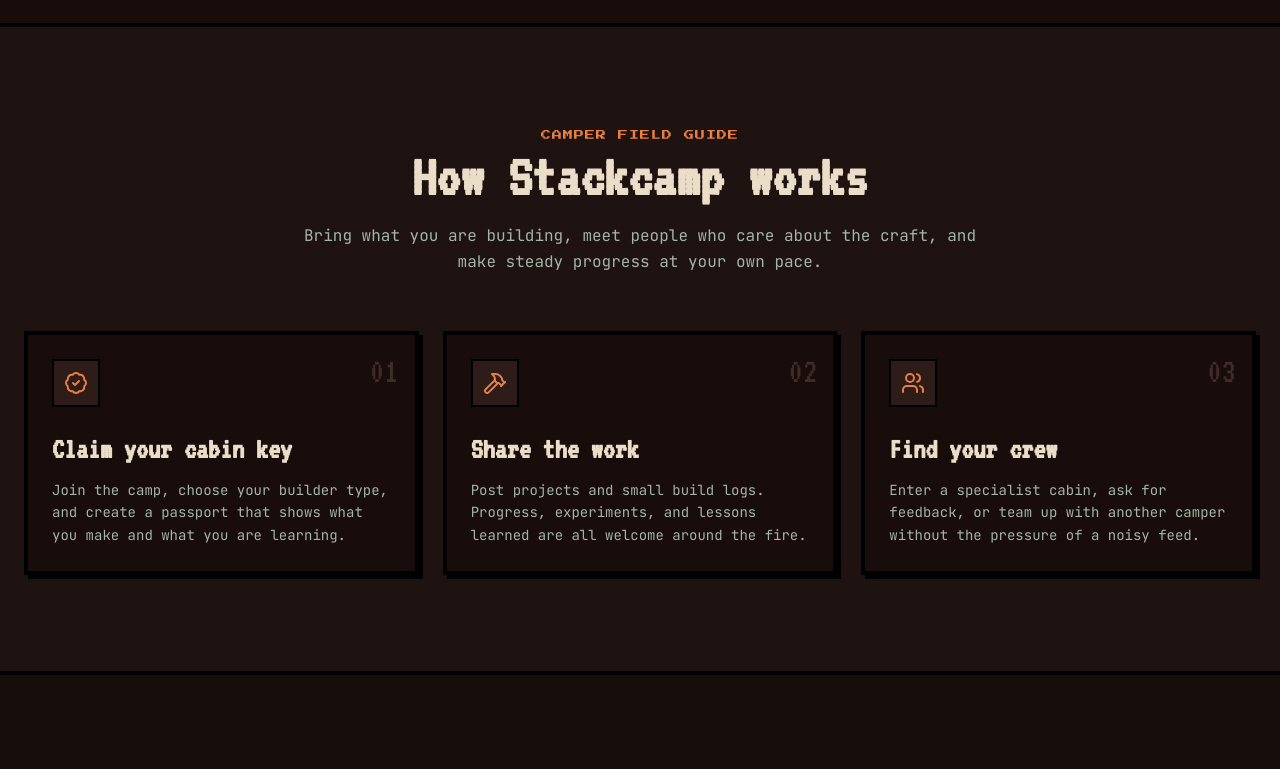
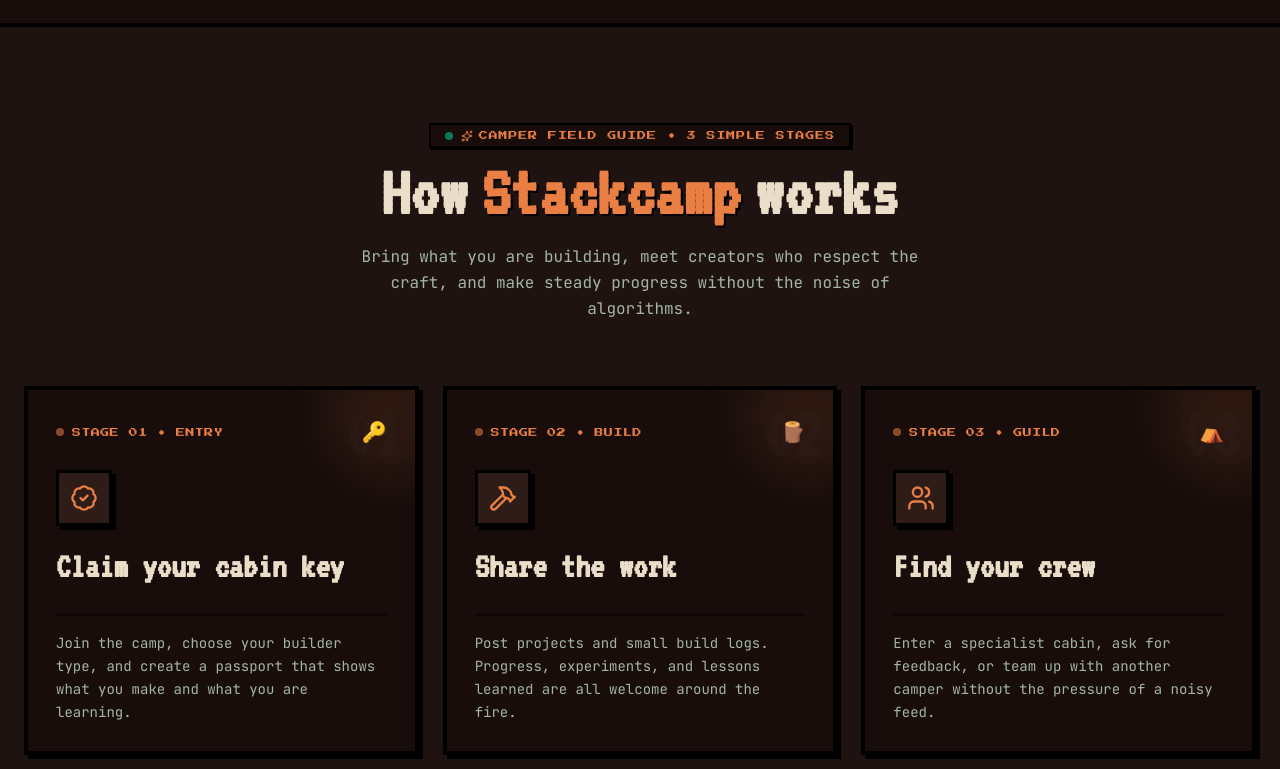
Before and after one commit to RonanStack24/stackcamp, a React (Vite) app: page / in a window 1280 px wide. Shown: the part 1520-2289 px from the top of the page. Built offline with nearby package versions, Linux system fonts and the light colour scheme; no server answers.

Commit message:
feat: add 3D kinetic typography and interactive isometric tilt cards to How Stackcamp Works

```diff
--- a/src/components/CommunityGuide.tsx
+++ b/src/components/CommunityGuide.tsx
@@ -1,4 +1,10 @@
-import { motion } from "motion/react";
+import {
+  motion,
+  useReducedMotion,
+  useMotionValue,
+  useSpring,
+  useTransform
+} from "motion/react";
 import {
   BadgeCheck,
   BookOpen,
@@ -9,15 +15,28 @@
   Rocket,
   ShieldCheck,
   Users,
+  ArrowRight,
+  Sparkles,
 } from "lucide-react";
 
-const steps = [
+interface StepItem {
+  icon: typeof BadgeCheck;
+  number: string;
+  title: string;
+  description: string;
+  badge: string;
+  emoji: string;
+}
+
+const steps: StepItem[] = [
   {
     icon: BadgeCheck,
     number: "01",
     title: "Claim your cabin key",
     description:
       "Join the camp, choose your builder type, and create a passport that shows what you make and what you are learning.",
+    badge: "STAGE 01 • ENTRY",
+    emoji: "🔑",
   },
   {
     icon: Hammer,
@@ -25,6 +44,8 @@
     title: "Share the work",
     description:
       "Post projects and small build logs. Progress, experiments, and lessons learned are all welcome around the fire.",
+    badge: "STAGE 02 • BUILD",
+    emoji: "🪵",
   },
   {
     icon: Users,
@@ -32,8 +53,104 @@
     title: "Find your crew",
     description:
       "Enter a specialist cabin, ask for feedback, or team up with another camper without the pressure of a noisy feed.",
+    badge: "STAGE 03 • GUILD",
+    emoji: "⛺",
   },
 ];
+
+// Interactive 3D Isometric Parallax Step Card
+function Step3DCard({ step, index }: { step: StepItem; index: number }) {
+  const shouldReduceMotion = useReducedMotion();
+  const mouseX = useMotionValue(0);
+  const mouseY = useMotionValue(0);
+
+  const rotateX = useSpring(useTransform(mouseY, [-0.5, 0.5], [12, -12]), { stiffness: 240, damping: 22 });
+  const rotateY = useSpring(useTransform(mouseX, [-0.5, 0.5], [-14, 14]), { stiffness: 240, damping: 22 });
+
+  const handleMouseMove = (e: React.MouseEvent<HTMLDivElement>) => {
+    if (shouldReduceMotion) return;
+    const rect = e.currentTarget.getBoundingClientRect();
+    const x = (e.clientX - rect.left) / rect.width - 0.5;
+    const y = (e.clientY - rect.top) / rect.height - 0.5;
+    mouseX.set(x);
+    mouseY.set(y);
+  };
+
+  const handleMouseLeave = () => {
+    mouseX.set(0);
+    mouseY.set(0);
+  };
+
+  const Icon = step.icon;
+
+  return (
+    <div
+      style={{ perspective: 1000 }}
+      onMouseMove={handleMouseMove}
+      onMouseLeave={handleMouseLeave}
+      className="h-full"
+    >
+      <motion.article
+        initial={{ opacity: 0, y: 24 }}
+        whileInView={{ opacity: 1, y: 0 }}
+        viewport={{ once: true, margin: "-60px" }}
+        transition={{ delay: index * 0.12, duration: 0.5 }}
+        style={{
+          rotateX: shouldReduceMotion ? 0 : rotateX,
+          rotateY: shouldReduceMotion ? 0 : rotateY,
+          transformStyle: "preserve-3d",
+        }}
+        whileHover={shouldReduceMotion ? undefined : { scale: 1.03 }}
+        className="relative border-4 border-black bg-cocoa-950 p-6 sm:p-7 retro-shadow overflow-hidden h-full flex flex-col justify-between group transition-colors hover:border-amber-orange cursor-default"
+      >
+        {/* Ambient radial glow on hover (Z-10px) */}
+        <div
+          className="absolute -top-10 -right-10 w-32 h-32 bg-amber-orange/10 rounded-full blur-xl pointer-events-none group-hover:bg-amber-orange/25 transition-colors"
+          style={{ transform: "translateZ(-10px)" }}
+        />
+
+        {/* Massive Giant Background Step Number (Z-5px) */}
+        <span
+          className="absolute right-3 top-2 font-display text-6xl sm:text-7xl font-bold text-cocoa-800/40 select-none group-hover:text-amber-orange/20 transition-colors pointer-events-none"
+          style={{ transform: "translateZ(-5px)" }}
+        >
+          {step.number}
+        </span>
+
+        {/* Top meta strip with Stage pill & emoji (Z-22px) */}
+        <div className="flex items-center justify-between mb-6 relative z-10" style={{ transform: "translateZ(22px)" }}>
+          <div className="flex items-center gap-2">
+            <span className="h-2 w-2 bg-amber-orange rounded-full animate-pulse" />
+            <span className="font-pixel text-[9px] text-amber-orange tracking-wider uppercase">
+              {step.badge}
+            </span>
+          </div>
+          <span className="text-xl transform group-hover:scale-125 transition-transform duration-300">
+            {step.emoji}
+          </span>
+        </div>
+
+        {/* Icon & Title block (Z-30px) */}
+        <div style={{ transform: "translateZ(30px)", transformStyle: "preserve-3d" }}>
+          <div className="mb-5 flex h-14 w-14 items-center justify-center border-3 border-black bg-logo-brown text-amber-orange group-hover:bg-amber-orange group-hover:text-cocoa-950 transition-all duration-300 shadow-[4px_4px_0px_0px_rgba(0,0,0,1)] group-hover:shadow-[2px_2px_0px_0px_rgba(0,0,0,1)] group-hover:translate-x-0.5 group-hover:translate-y-0.5">
+            <Icon className="h-7 w-7 transform group-hover:rotate-6 transition-transform" />
+          </div>
+
+          <h3 className="mb-3 font-display text-3xl sm:text-4xl font-bold text-warm-beige group-hover:text-amber-orange transition-colors">
+            {step.title}
+          </h3>
+        </div>
+
+        {/* Description & Trail footer (Z-16px) */}
+        <div className="mt-4 pt-4 border-t-2 border-black/40" style={{ transform: "translateZ(16px)" }}>
+          <p className="text-xs sm:text-sm leading-relaxed text-sage-text font-mono">
+            {step.description}
+          </p>
+        </div>
+      </motion.article>
+    </div>
+  );
+}
 
 const roadmap = [
   {
@@ -83,49 +200,95 @@
 ];
 
 export default function CommunityGuide() {
+  const shouldReduceMotion = useReducedMotion();
+
   return (
     <>
-      <section className="relative z-10 border-t-4 border-black bg-cocoa-900/80 py-24">
+      <section id="how-it-works" className="relative z-10 border-t-4 border-black bg-cocoa-900/80 py-24">
         <div className="mx-auto max-w-7xl px-6">
-          <div className="mx-auto mb-14 max-w-2xl space-y-4 text-center">
-            <span className="font-pixel text-[10px] uppercase tracking-widest text-amber-orange">
-              Camper field guide
-            </span>
-            <h2 className="font-display text-5xl font-bold text-warm-beige md:text-6xl">
-              How Stackcamp works
+
+          {/* Header Block with 3D Kinetic Typography */}
+          <div className="mx-auto mb-16 max-w-3xl space-y-4 text-center">
+            <div className="inline-flex items-center gap-2 px-3.5 py-1 bg-cocoa-950 border-2 border-black retro-shadow-sm mb-2">
+              <span className="w-2 h-2 bg-emerald-400 rounded-full animate-pulse" />
+              <span className="font-pixel text-[9px] uppercase tracking-widest text-amber-orange flex items-center gap-1.5">
+                <Sparkles className="w-3 h-3 text-amber-orange" />
+                CAMPER FIELD GUIDE • 3 SIMPLE STAGES
+              </span>
+            </div>
+
+            {/* 3D Kinetic Typography Heading */}
+            <h2
+              id="how-it-works-title"
+              aria-label="How Stackcamp works"
+              className="font-display text-5xl md:text-6xl lg:text-7xl font-bold text-warm-beige flex flex-wrap justify-center items-center gap-x-3.5 gap-y-1 select-none overflow-visible leading-none"
+            >
+              <span className="inline-flex">
+                {"How".split("").map((char, i) => (
+                  <motion.span
+                    key={`how-${i}`}
+                    aria-hidden="true"
+                    whileHover={shouldReduceMotion ? undefined : {
+                      y: -10,
+                      scale: 1.2,
+                      rotate: -4,
+                      color: "#fca859",
+                      transition: { type: "spring", stiffness: 450, damping: 14 }
+                    }}
+                    className="inline-block cursor-pointer transition-colors"
+                  >
+                    {char}
+                  </motion.span>
+                ))}
+              </span>
+              <span className="inline-flex text-amber-orange pixel-text-shadow">
+                {"Stackcamp".split("").map((char, i) => (
+                  <motion.span
+                    key={`sc-${i}`}
+                    aria-hidden="true"
+                    whileHover={shouldReduceMotion ? undefined : {
+                      y: -12,
+                      scale: 1.25,
+                      rotate: i % 2 === 0 ? 5 : -5,
+                      color: "#fff59d",
+                      transition: { type: "spring", stiffness: 450, damping: 14 }
+                    }}
+                    className="inline-block cursor-pointer transition-colors"
+                  >
+                    {char}
+                  </motion.span>
+                ))}
+              </span>
+              <span className="inline-flex">
+                {"works".split("").map((char, i) => (
+                  <motion.span
+                    key={`works-${i}`}
+                    aria-hidden="true"
+                    whileHover={shouldReduceMotion ? undefined : {
+                      y: -10,
+                      scale: 1.2,
+                      rotate: 4,
+                      color: "#fca859",
+                      transition: { type: "spring", stiffness: 450, damping: 14 }
+                    }}
+                    className="inline-block cursor-pointer transition-colors"
+                  >
+                    {char}
+                  </motion.span>
+                ))}
+              </span>
             </h2>
-            <p className="text-sm leading-relaxed text-sage-text md:text-base">
-              Bring what you are building, meet people who care about the craft, and make steady progress at your own pace.
+
+            <p className="text-sm leading-relaxed text-sage-text md:text-base font-mono max-w-xl mx-auto">
+              Bring what you are building, meet creators who respect the craft, and make steady progress without the noise of algorithms.
             </p>
           </div>
 
+          {/* 3D Isometric Step Cards Grid */}
           <div className="grid gap-6 md:grid-cols-3">
-            {steps.map((step, index) => {
-              const Icon = step.icon;
-              return (
-                <motion.article
-                  key={step.number}
-                  initial={{ opacity: 0, y: 20 }}
-                  whileInView={{ opacity: 1, y: 0 }}
-                  viewport={{ once: true, margin: "-80px" }}
-                  transition={{ delay: index * 0.1 }}
-                  className="relative border-4 border-black bg-cocoa-950 p-6 retro-shadow"
-                >
-                  <span className="absolute right-4 top-4 font-display text-4xl text-cocoa-700">
-                    {step.number}
-                  </span>
-                  <div className="mb-6 flex h-12 w-12 items-center justify-center border-2 border-black bg-logo-brown text-amber-orange">
-                    <Icon className="h-6 w-6" />
-                  </div>
-                  <h3 className="mb-3 font-display text-3xl font-bold text-warm-beige">
-                    {step.title}
-                  </h3>
-                  <p className="text-sm leading-relaxed text-sage-text">
-                    {step.description}
-                  </p>
-                </motion.article>
-              );
-            })}
+            {steps.map((step, index) => (
+              <Step3DCard key={step.number} step={step} index={index} />
+            ))}
           </div>
         </div>
       </section>
```
